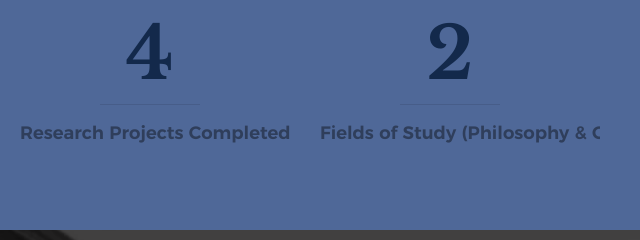
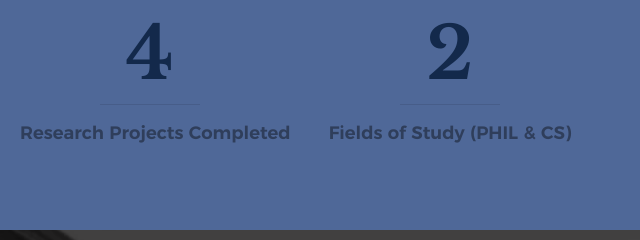
Before and after one commit to edgarcuevas/edgarcuevas.github.io, a plain HTML site: page index.html in a window 1280 px wide. Shown: the part 6360-6600 px from the top of the page, 640-1280 px from the left. Drawn offline with Linux system fonts and the light colour scheme.

Commit message:
Shorten to Fit

```diff
--- a/index.html
+++ b/index.html
@@ -337,7 +337,7 @@ disorders allowing for the removal of any human bias upon evaluation </p>
     </div>
     <div class="col-block stats__col">
       <div class="stats__count"> 2 </div>
-      <h4>Fields of Study (Philosophy &amp; Computer Science)</h4>
+      <h4>Fields of Study (PHIL &amp; CS)</h4>
     </div>
   </div>
 </section>
```
